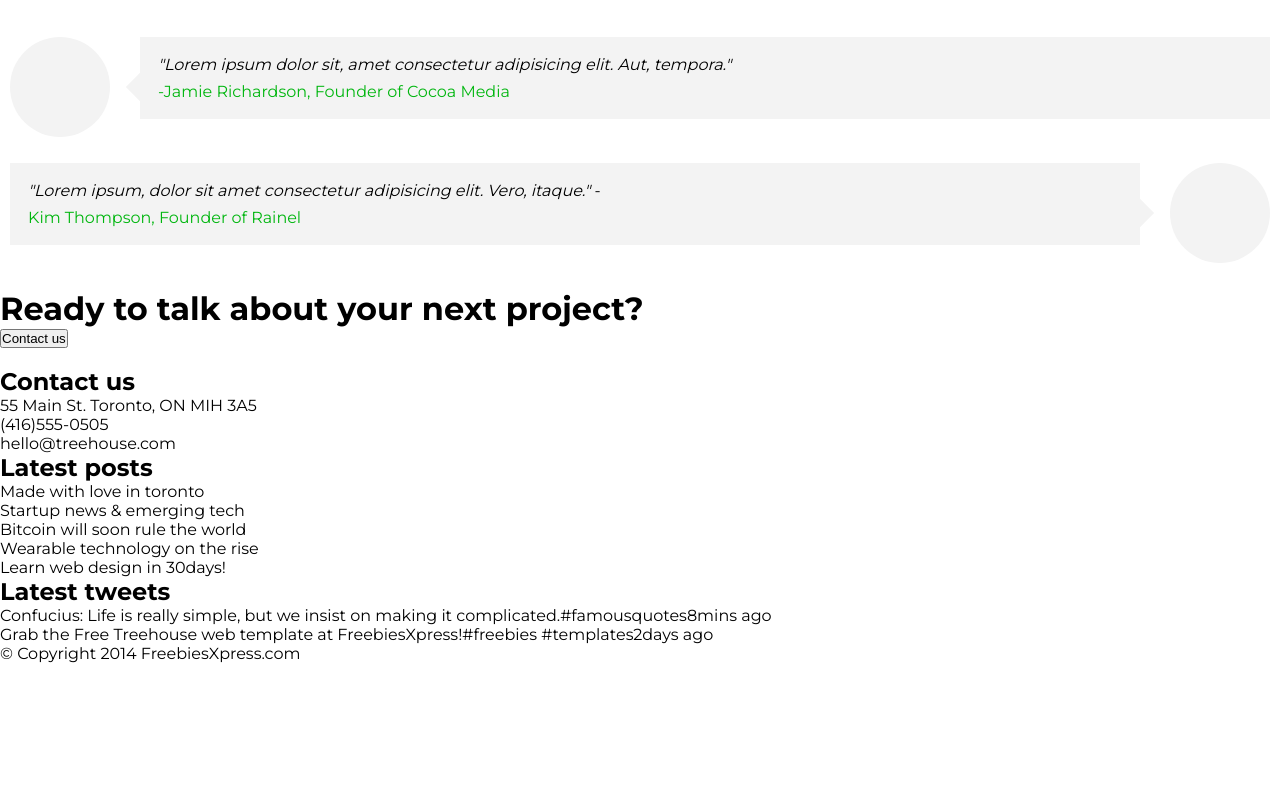
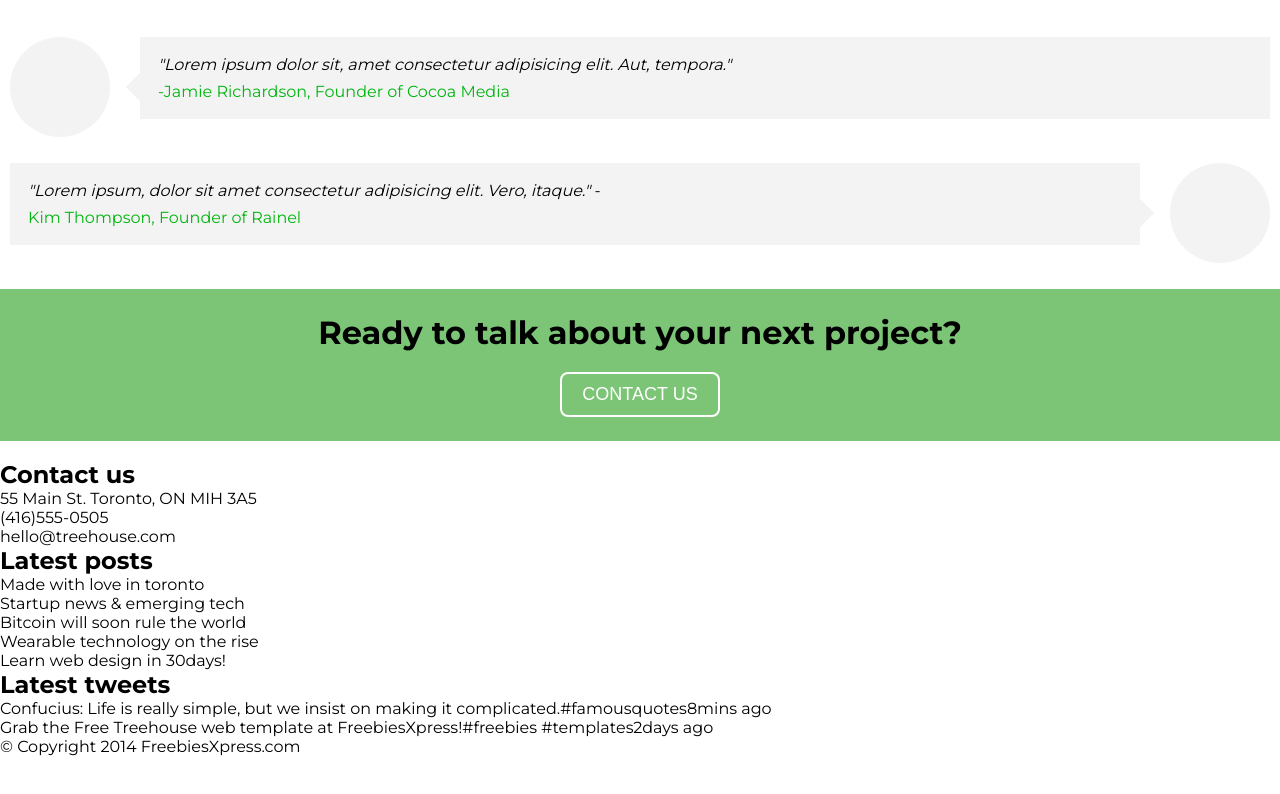
Before and after one commit to Tubka/Challenge3work, a plain HTML site: page index.html in a window 1280 px wide. Shown: the part 2718-3512 px from the top of the page. Before the commit the page ends 3457 px from the top, so only its background shows below. Drawn offline with Linux system fonts and the light colour scheme; files whose address does not match are found by name.

Commit message:
zakladka your project

```diff
--- a/style.css
+++ b/style.css
@@ -85,7 +85,7 @@ header {
 }
 
 header>h1 {
-  font-size: 62px;
+  font-size: 54px;
   /* line-height: 44px; */
   padding: 50px 10px;
 }
@@ -156,6 +156,7 @@ header>button {
 
 
 .services {
+  /* padding: 40px 0; */
   text-align: center;
 }
 
@@ -217,6 +218,8 @@ header>button {
 
 .relax ul li {
   list-style: none;
+  /* list-style-image: url('liStyle.png'); */
+  /* vertical-align: middle; */
   background-image: url('liStyle.png');
   background-repeat: no-repeat;
   background-position: 0 center;
@@ -248,6 +251,7 @@ header>button {
 }
 
 .project ul {
+  /* text-align: left; */
   list-style: none;
 }
 
@@ -316,6 +320,7 @@ header>button {
 .culture p {
   margin-top: 5px;
   color: #777;
+  /* width: 60%; */
 }
 
 .pictureContainer {
@@ -400,3 +405,20 @@ cite::before {
   background-color: rgb(243, 243, 243);
   z-index: -1;
 }
+
+.yourProject {
+  text-align: center;
+  background-color: #7cc576;
+  padding: 24px 0;
+}
+
+.yourProject button {
+  font-size: 18px;
+  padding: 10px 20px;
+  margin-top: 20px;
+  text-transform: uppercase;
+  border: 2px solid white;
+  border-radius: 8px;
+  color: #fff;
+  background-color: transparent;
+}
```
